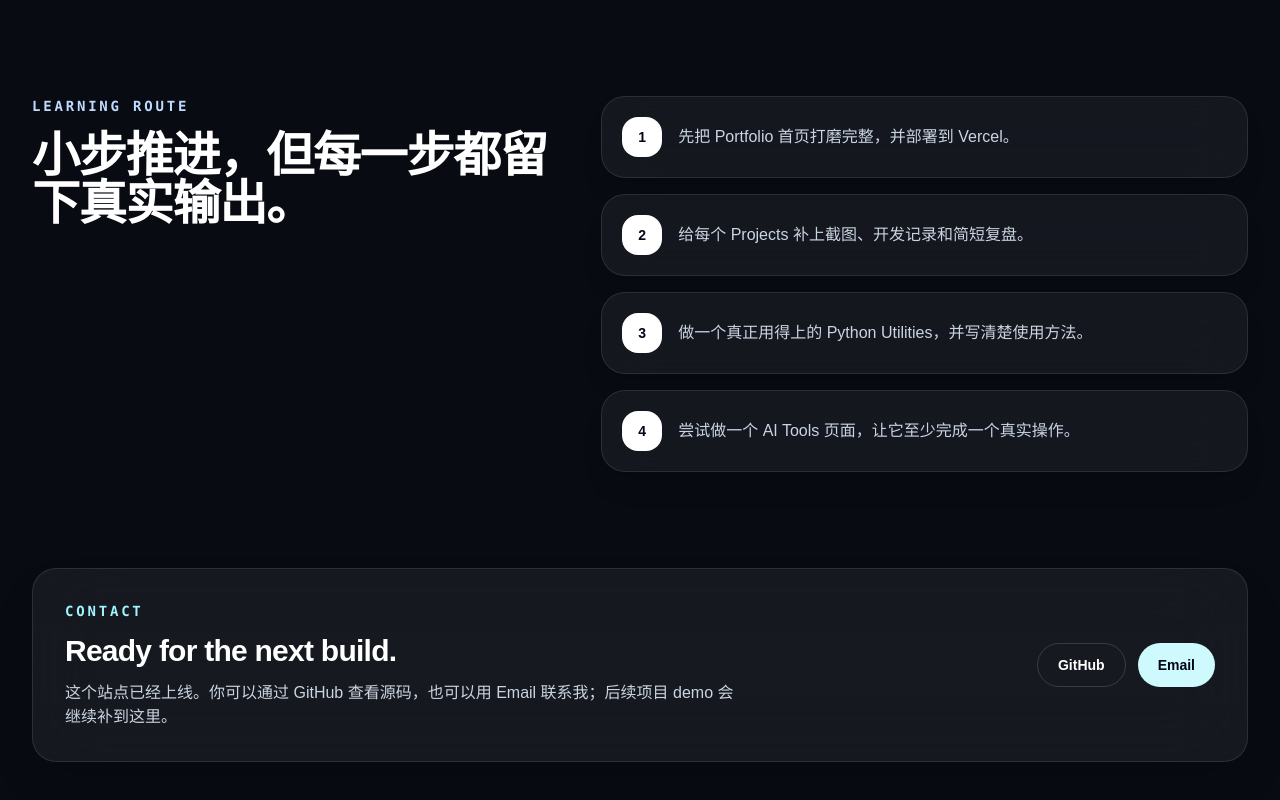
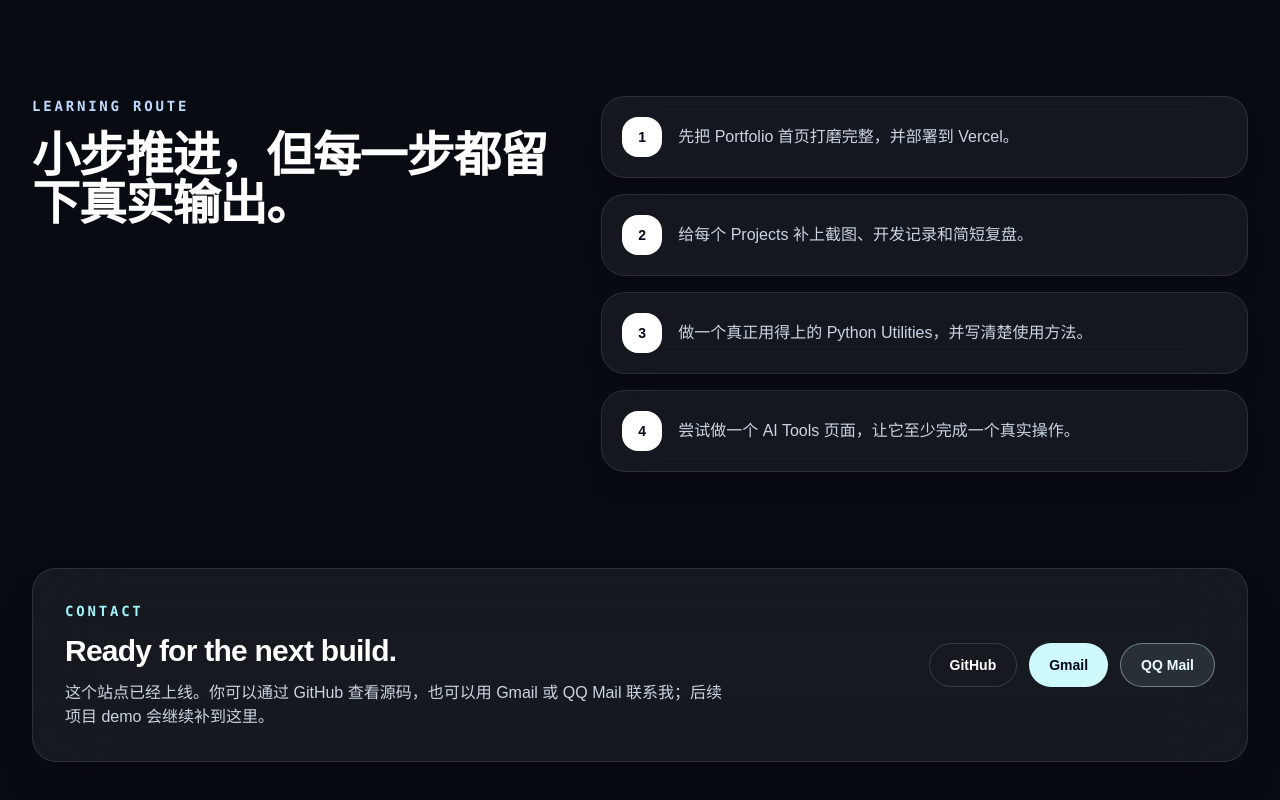
Before and after one commit to Etc-in-the-great/portfolio-site, a Next.js app: page / in a window 1280 px wide. Shown: the part 2970-3770 px from the top of the page. Built offline with nearby package versions, Linux system fonts and the light colour scheme.

Commit message:
Add QQ mail contact link

```diff
--- a/src/app/page.js
+++ b/src/app/page.js
@@ -372,7 +372,7 @@ export default function Home() {
             </p>
             <h2 className="mt-3 text-3xl font-semibold tracking-tight">Ready for the next build.</h2>
             <p className="mt-3 max-w-2xl text-slate-300">
-              这个站点已经上线。你可以通过 GitHub 查看源码，也可以用 Email 联系我；后续项目 demo 会继续补到这里。
+              这个站点已经上线。你可以通过 GitHub 查看源码，也可以用 Gmail 或 QQ Mail 联系我；后续项目 demo 会继续补到这里。
             </p>
           </div>
           <div className="flex flex-col gap-3 sm:flex-row">
@@ -390,7 +390,15 @@ export default function Home() {
               target="_blank"
               rel="noreferrer"
             >
-              Email
+              Gmail
+            </a>
+            <a
+              className="inline-flex h-11 items-center justify-center rounded-full border border-cyan-100/40 bg-cyan-100/10 px-5 text-sm font-semibold text-cyan-50 transition hover:border-cyan-100 hover:bg-cyan-100/15"
+              href="https://mail.qq.com/cgi-bin/qm_share?t=qm_mailme&email=3310729474@qq.com"
+              target="_blank"
+              rel="noreferrer"
+            >
+              QQ Mail
             </a>
           </div>
         </div>
```
